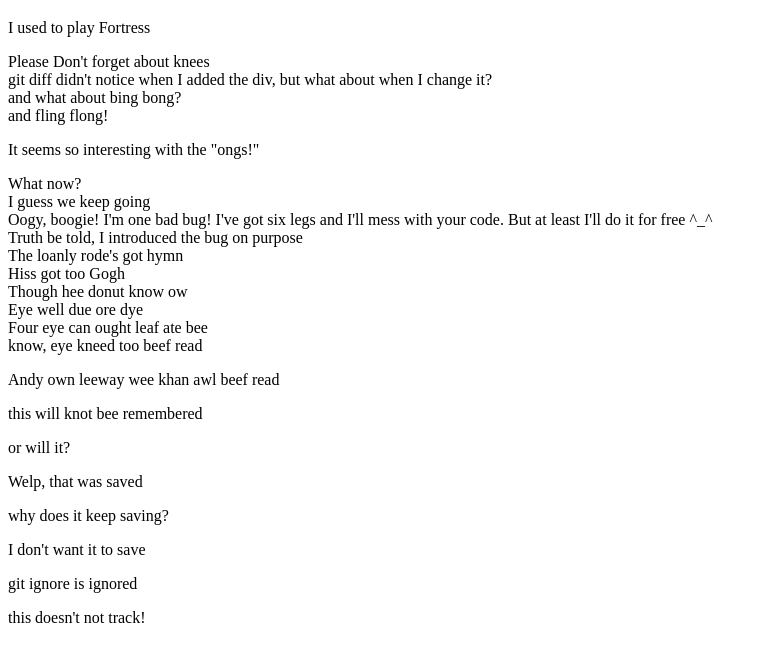
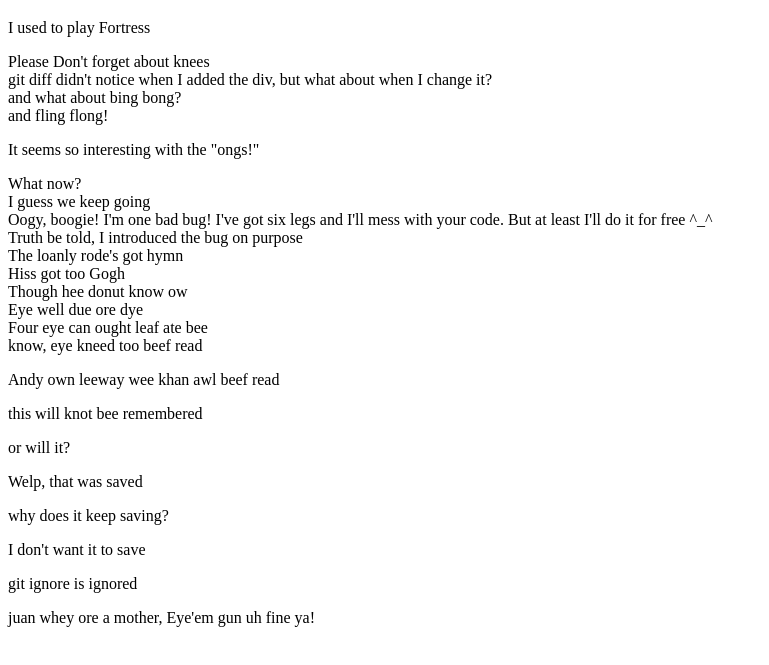
Before and after one commit to CoderDan1983/october2021, a website: page index.html in a window 1280 px wide. Shown: the part 61-726 px from the top of the page, without its empty margins (0-769 px from the left). Drawn offline with Linux system fonts and the light colour scheme.

Commit message:
juan rewrites

```diff
--- a/index.html
+++ b/index.html
@@ -32,6 +32,6 @@
 		<p>why does it keep saving?</p>
 		<p>I don't want it to save</p>
 		<p>git ignore is ignored</p>
-		<p>this doesn't not track!</p>
+		<p>juan whey ore a mother, Eye'em gun uh fine ya!</p>
 	</body>
 </html>
```
